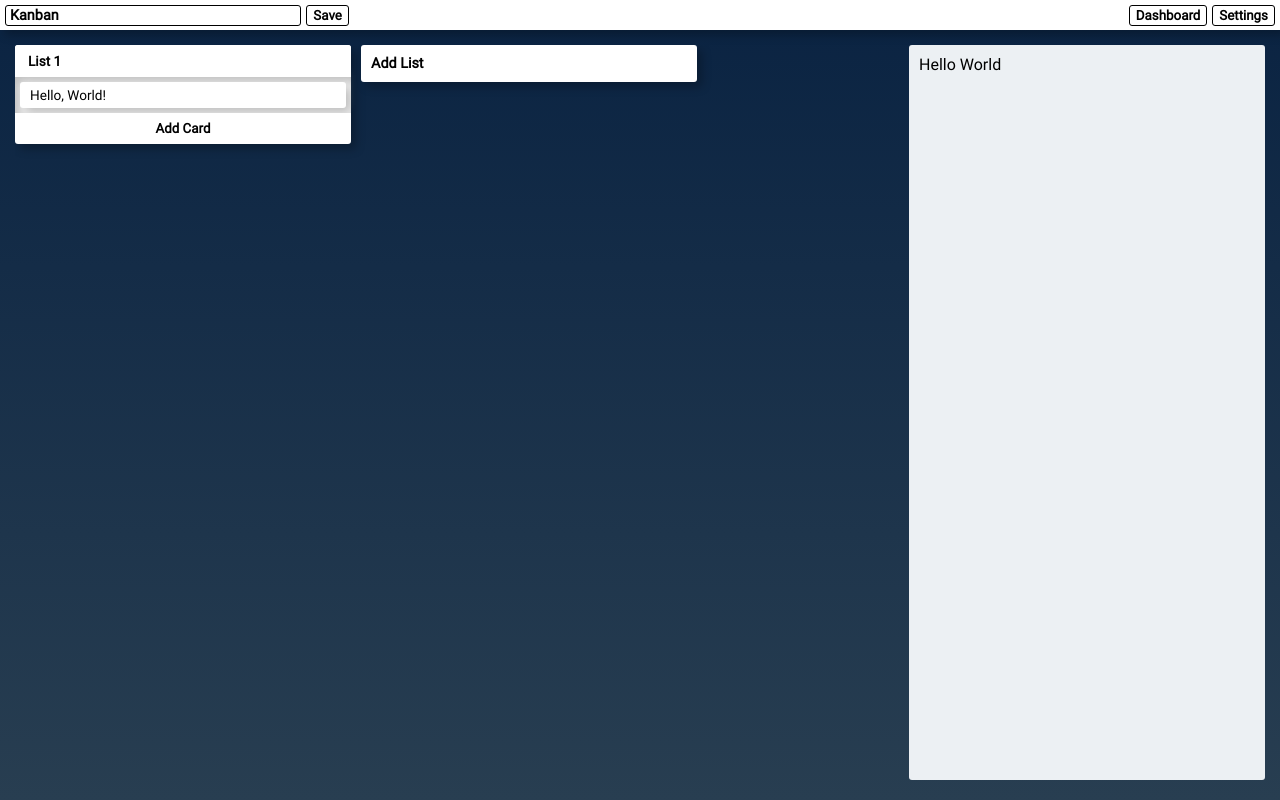
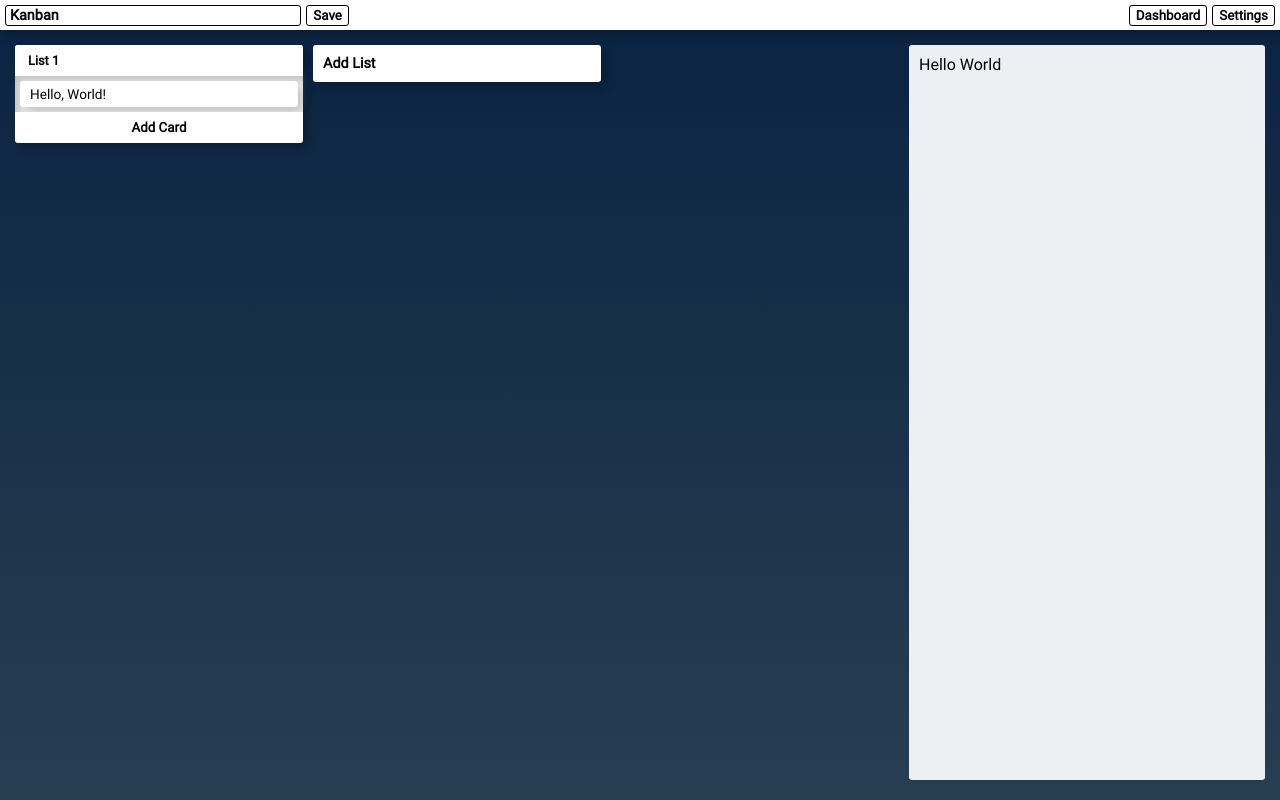
Before and after one commit to hehaowen00/kanban-app, a React (Create React App) app in the folder frontend/: page /board in a window 1280 px wide. Built offline with nearby package versions, Linux system fonts and the light colour scheme.

Commit message:
reduce list width, move CardPanel to Board component and replace Fragment with syntactic equivalent

```diff
--- a/frontend/src/components/AddCard.tsx
+++ b/frontend/src/components/AddCard.tsx
@@ -1,4 +1,4 @@
-import { Fragment, ChangeEvent,KeyboardEvent, useEffect, useRef, useState } from "react";
+import { ChangeEvent,KeyboardEvent, useEffect, useRef, useState } from "react";
 import { useDispatch } from "react-redux";
 
 import TextareaAutosize from "react-autosize-textarea";
@@ -51,7 +51,7 @@ function AddCard({ listId, close }: Props) {
   };
 
   return (
-    <Fragment>
+    <>
     <div className="card-view-cover" onClick={onClose}></div>
     <div className="card no-pad bg-white br-3 flex flex-1 flex-col shadow z-2">
       <TextareaAutosize
@@ -80,7 +80,7 @@ function AddCard({ listId, close }: Props) {
         Cancel
       </button>
     </div>
-    </Fragment>
+    </>
   );
 }
 
--- a/frontend/src/components/Board.tsx
+++ b/frontend/src/components/Board.tsx
@@ -1,12 +1,13 @@
 import { useDispatch, useSelector } from "react-redux";
 import { DragDropContext, Droppable, DropResult } from "react-beautiful-dnd";
 
-import { List } from "../types/Kanban";
+import AddListView from "./AddList";
+import CardPanel from "./CardPanel";
 import ListView from "./List";
-import AddListView from "./AddList";
 import Navbar from "./Navbar";
 import SettingsView from "./Settings";
 
+import { List } from "../types/Kanban";
 import { MoveCard, MoveList } from "../redux/Creators";
 import { AppState } from "../redux/Store";
 
@@ -15,8 +16,7 @@ import "./styles/Board.css";
 function BoardView() {
   const dispatch = useDispatch();
 
-  const board = useSelector((state: AppState)  => state.board);
-  const lists = board.lists;
+  const { lists, labels, name } = useSelector(({ board }: AppState) => board);
 
   const handleDragEnd = (event: DropResult) => {
     const { source, destination } = event;
@@ -57,9 +57,11 @@ function BoardView() {
     dispatch({type: "CloseCardView" });
   };
 
+  const { listId } = useSelector((state: AppState) => state.panel);
+
   return (
     <div className="board-view">
-      <Navbar name={board.name} />
+      <Navbar name={name} />
       <div className="board flex flex-1 flex-col">
         <div className="content flex flex-row">
           <DragDropContext
@@ -77,7 +79,15 @@ function BoardView() {
                   ref={provided.innerRef}
                 >
                   {lists.map((list: List, index: number) => (
-                    <ListView key={list.id} index={index} list={list} />
+                    <>
+                      <ListView key={list.id} index={index} list={list} />
+                      { listId === list.id && (
+                        <>
+                          <div className="card-view-cover bg-none"></div>
+                          <CardPanel />
+                        </>
+                      )}
+                    </>
                   ))}
                   {provided.placeholder}
                   <AddListView />
@@ -85,7 +95,7 @@ function BoardView() {
               )}
             </Droppable>
           </DragDropContext>
-          <SettingsView />
+          <SettingsView labels={labels} />
         </div>
       </div>
     </div>
--- a/frontend/src/components/CardPanel.tsx
+++ b/frontend/src/components/CardPanel.tsx
@@ -65,7 +65,7 @@ function CardPanel() {
   };
 
   return (
-    <Fragment>
+    <>
     <div className="card-view-cover" onClick={close}></div>
     <div ref={containerRef} className="padded z-2">
       <div
@@ -144,7 +144,7 @@ function CardPanel() {
         <Comments cardId={cardId} comments={comments} />
       </div>
     </div>
-    </Fragment>
+    </>
   );
 }
 
--- a/frontend/src/components/Dashboard.tsx
+++ b/frontend/src/components/Dashboard.tsx
@@ -1,4 +1,4 @@
-import { Fragment, ReactElement } from "react";
+import { ReactElement } from "react";
 
 import "./styles/Dashboard.css";
 
--- a/frontend/src/components/List.tsx
+++ b/frontend/src/components/List.tsx
@@ -1,19 +1,17 @@
-import { ChangeEvent, Fragment, KeyboardEvent, ReactElement, useEffect, useRef, useState } from "react";
+import { ChangeEvent, KeyboardEvent, ReactElement, useEffect, useRef, useState } from "react";
 import TextareaAutosize from "react-autosize-textarea/lib";
 import { Droppable, Draggable } from "react-beautiful-dnd";
 import { useDispatch, useSelector } from "react-redux";
 
 import AddCard from "./AddCard";
 import CardView from "./Card";
-import CardPanel from "./CardPanel";
 
-import { UpdateList } from "../redux/Creators";
+import { DeleteList, UpdateList } from "../redux/Creators";
 import { AppState } from "../redux/Store";
 import { List } from "../types/Kanban";
 
+import { MAX_LIST_TITLE_LENGTH } from "../types/Limits";
 import "./styles/List.css";
-import { MAX_LIST_TITLE } from "../types/Limits";
-import { MAX_LIST_TITLE_LENGTH } from "../types/Limits";
 
 function ListView({ index, list }: Props): ReactElement {
   const dispatch = useDispatch();
@@ -48,7 +46,7 @@ function ListView({ index, list }: Props): ReactElement {
   };
 
   const deleteList = () => {
-    dispatch({ type: "DeleteList", id });
+    dispatch(DeleteList(id));
   };
 
   const updateList = (payload: Partial<List>) => {
@@ -98,25 +96,23 @@ function ListView({ index, list }: Props): ReactElement {
           ref={provided.innerRef}
           {...provided.draggableProps}
         >
-        {visible && (
-          <div className="card-view-cover bg-none" onClick={onBlur}></div>
-        )}
         <div
           className="list-col"
           key={index}
         >
           <div className="list br-3 bg-white flex flex-1-1 flex-col shadow slide-in">
             <div className={headerClasses}>
-              {!visible &&
+            {!visible && (
               <div
-                className="title font-85 no-select"
+                className="title font-80 no-select"
                 onClick={onClick}
                 {...provided.dragHandleProps}
               >
                 {name}
-              </div>}
+              </div>
+            )}
             {visible && (
-              <Fragment>
+              <>
                 <TextareaAutosize
                   ref={ref}
                   className="default font-85 font-600"
@@ -131,7 +127,7 @@ function ListView({ index, list }: Props): ReactElement {
                     Delete
                   </button>
                 </div>
-              </Fragment>
+              </>
             )}
             </div>
             <Droppable droppableId={id} type="cards">
@@ -165,7 +161,6 @@ function ListView({ index, list }: Props): ReactElement {
             )}
           </div>
         </div>
-        { thisList && showCard && <CardPanel /> }
       </div>
       )}
     </Draggable>
--- a/frontend/src/components/styles/AddList.css
+++ b/frontend/src/components/styles/AddList.css
@@ -30,8 +30,7 @@
 .add-col {
   height: fit-content;
   max-height: unset;
-  max-width: 21rem;
-  min-height: 0px;
-  min-width: 21rem;
+  max-width: 18rem;
+  min-width: 18rem;
   padding-bottom: 0px;
 }
--- a/frontend/src/components/styles/Board.css
+++ b/frontend/src/components/styles/Board.css
@@ -25,7 +25,8 @@
   margin: 0 15px;
   overflow-x: auto;
   overflow-y: hidden;
-  padding: 0px !important;
+  padding: 0px;
+  padding-right: 15px;
   vertical-align: top;
   white-space: nowrap;
 }
--- a/frontend/src/components/styles/CardPanel.css
+++ b/frontend/src/components/styles/CardPanel.css
@@ -10,12 +10,12 @@
 }
 
 .card-view {
+  height: calc(90vh - 25px);
   margin: 0 auto;
-  margin-left: 10px;
-  height: calc(90vh - 25px);
-  max-width: 390px;
-  min-width: 390px;
+  margin-right: 10px;
   max-height: calc(90vh - 25px);
+  max-width: 22rem;
+  min-width: 22rem;
   overflow-y: hidden;
   padding: 10px 15px 15px 15px !important;
   padding-bottom:20px;
@@ -58,7 +58,6 @@
   max-width: 100%;
   display: flex;
   flex-wrap: wrap;
-  text-align: left;
   padding: 5px 5px 0px 0px;
   text-align: justify;
   text-align-last: left;
--- a/frontend/src/components/styles/List.css
+++ b/frontend/src/components/styles/List.css
@@ -10,8 +10,8 @@
 .list-col {
   /* figure out how to make this list not shrink when scroll bar is visible */
   max-height: 90vh !important;
-  max-width: 21rem;
-  min-width: 21rem;
+  max-width: 18rem;
+  min-width: 18rem;
   padding-bottom: 10px;
 }
 
```
Also changed, not shown: frontend/src/components/AddList.tsx (+4 -5 lines), frontend/src/components/CardPanel/Checklist.tsx (+3 -4 lines).
